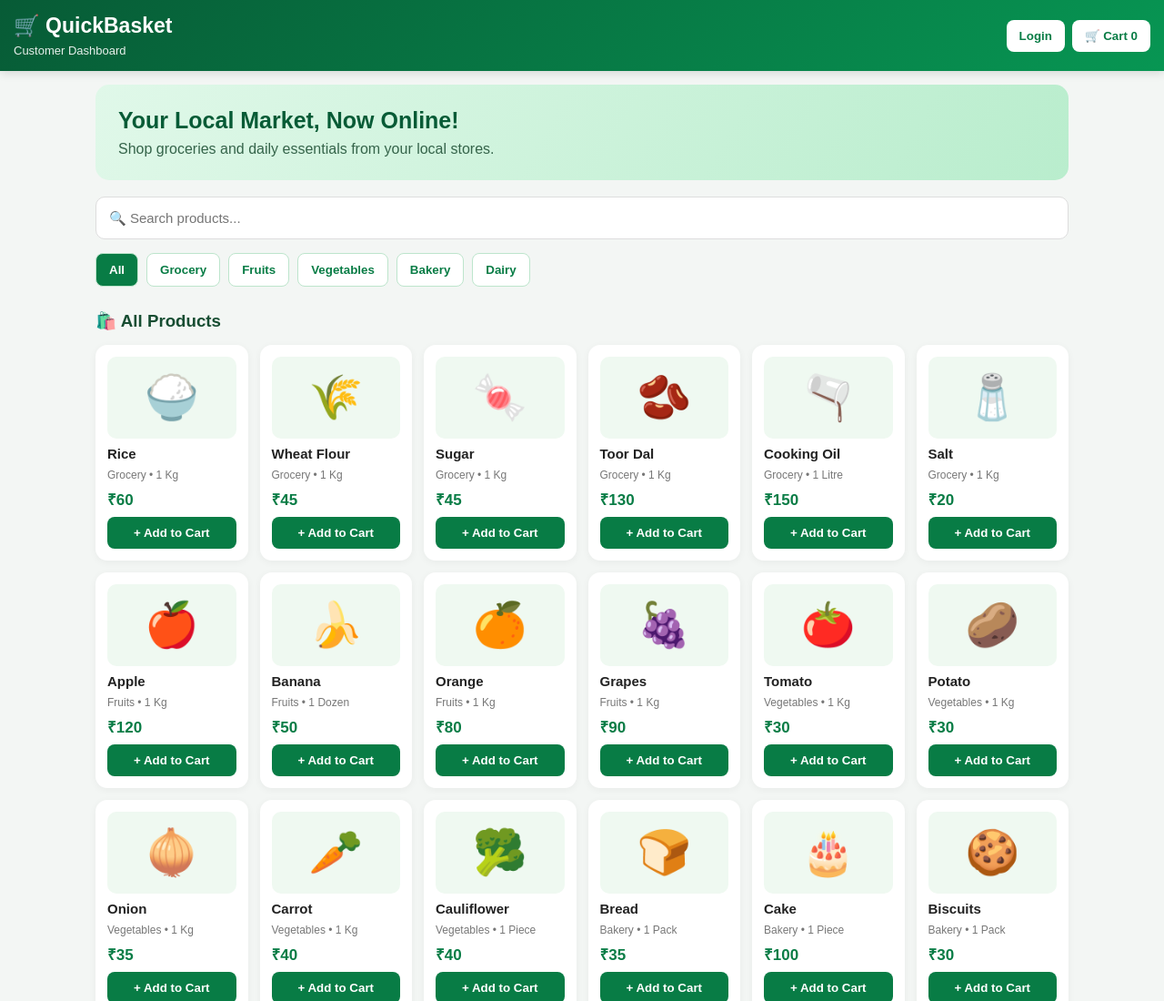
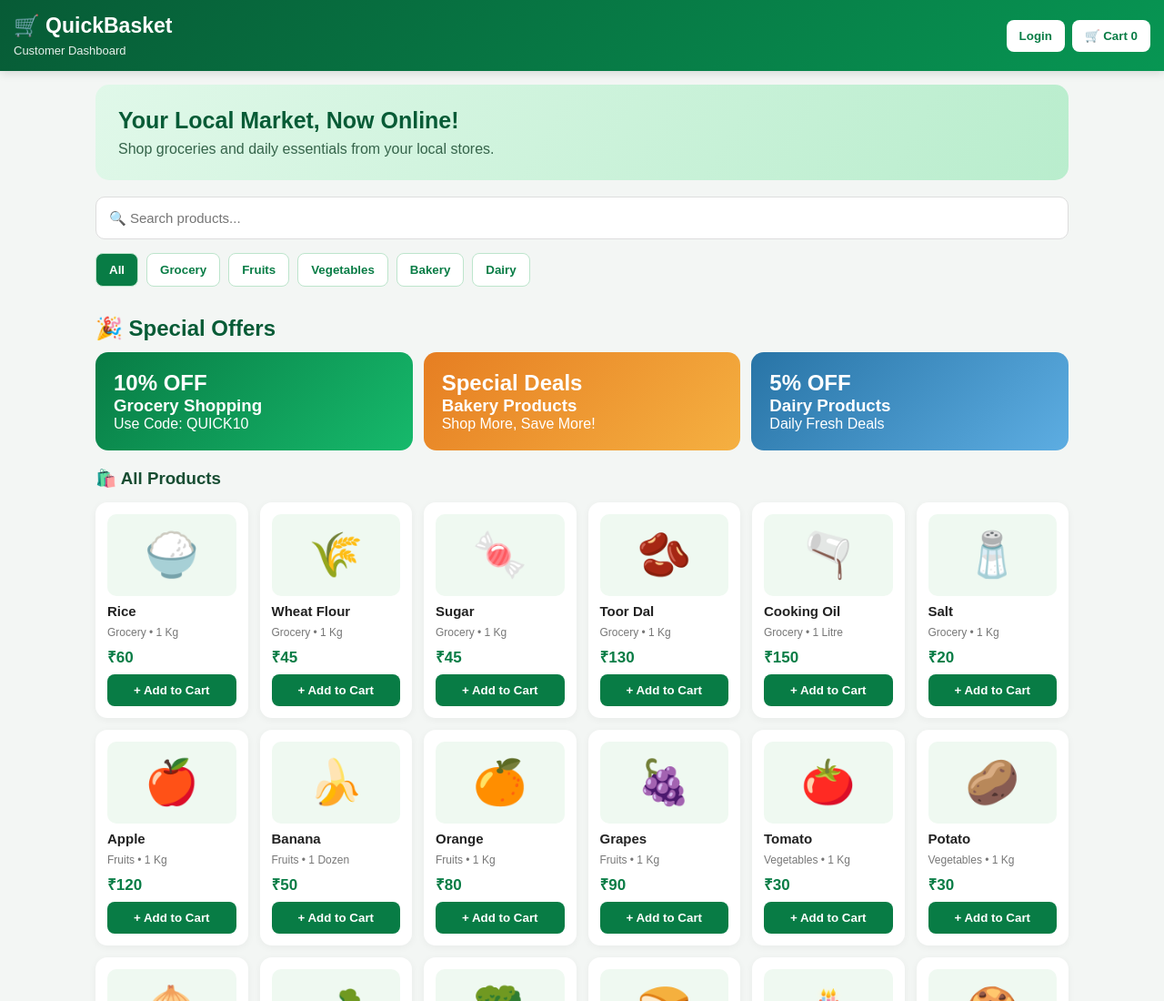
Before and after one commit to Shubham1922-hue/Quickbasket-, a plain HTML site: page index.html in a window 1280 px wide. Shown: the top 1100 px of the page at 91% size. Drawn offline with Linux system fonts and the light colour scheme.

Commit message:
Update index.html

```diff
--- a/index.html
+++ b/index.html
@@ -336,7 +336,46 @@ footer{
  >
 
  <div class="categories" id="categories"></div>
+<!-- SPECIAL OFFERS -->
 
+<div style="margin:20px 0;">
+
+ <h2 style="color:#075b36;margin-bottom:12px;">
+  🎉 Special Offers
+ </h2>
+
+ <div style="
+ display:grid;
+ grid-template-columns:repeat(auto-fit,minmax(220px,1fr));
+ gap:12px;
+ ">
+
+  <div style="
+  background:linear-gradient(135deg,#087c45,#16b96b);
+  color:white;padding:20px;border-radius:14px;">
+   <h2>10% OFF</h2>
+   <h3>Grocery Shopping</h3>
+   <p>Use Code: QUICK10</p>
+  </div>
+
+  <div style="
+  background:linear-gradient(135deg,#e67e22,#f5b041);
+  color:white;padding:20px;border-radius:14px;">
+   <h2>Special Deals</h2>
+   <h3>Bakery Products</h3>
+   <p>Shop More, Save More!</p>
+  </div>
+
+  <div style="
+  background:linear-gradient(135deg,#2874a6,#5dade2);
+  color:white;padding:20px;border-radius:14px;">
+   <h2>5% OFF</h2>
+   <h3>Dairy Products</h3>
+   <p>Daily Fresh Deals</p>
+  </div>
+
+ </div>
+</div>
  <h3 class="section-title">🛍️ All Products</h3>
 
  <div class="product-grid" id="productList"></div>
```
